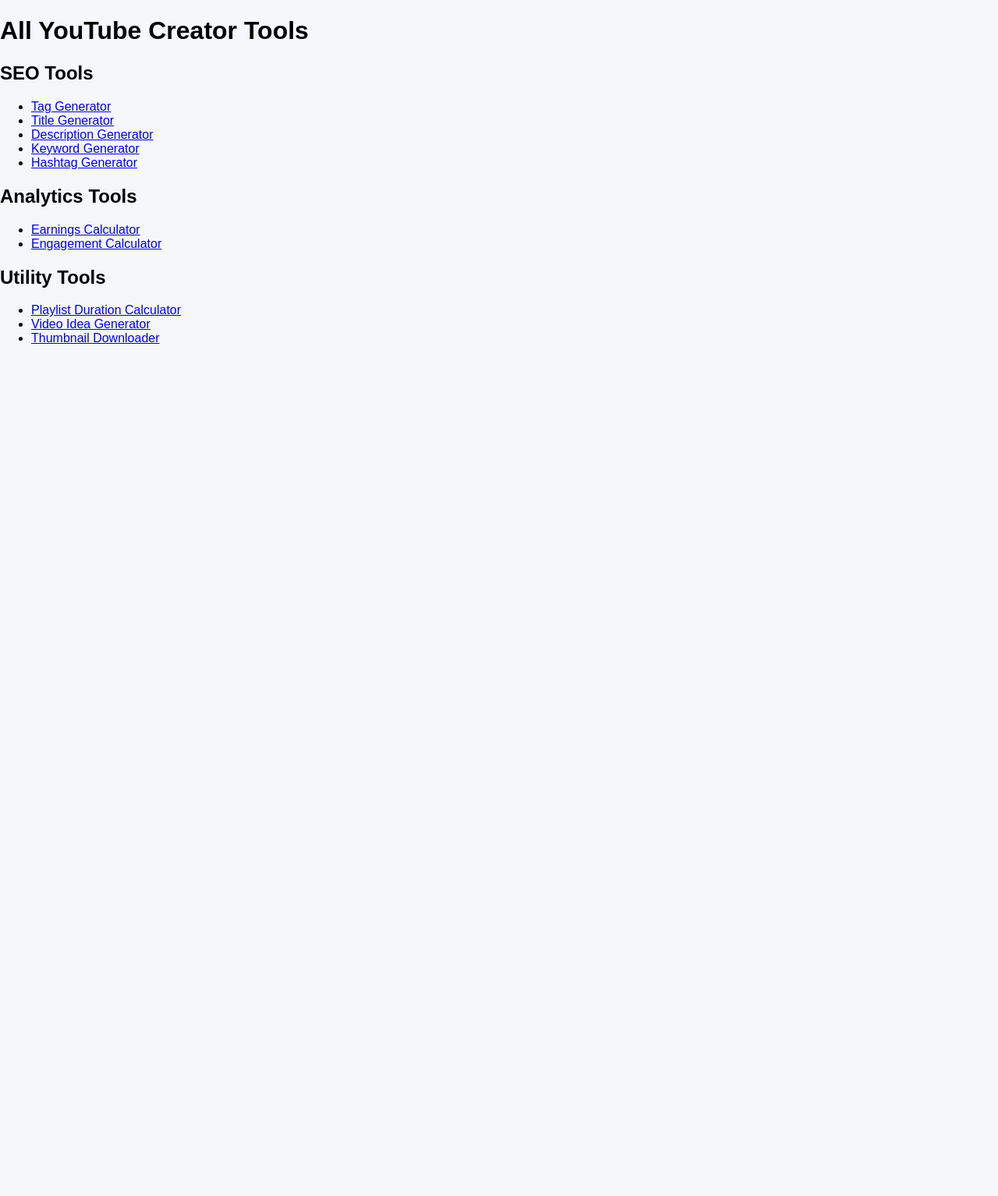
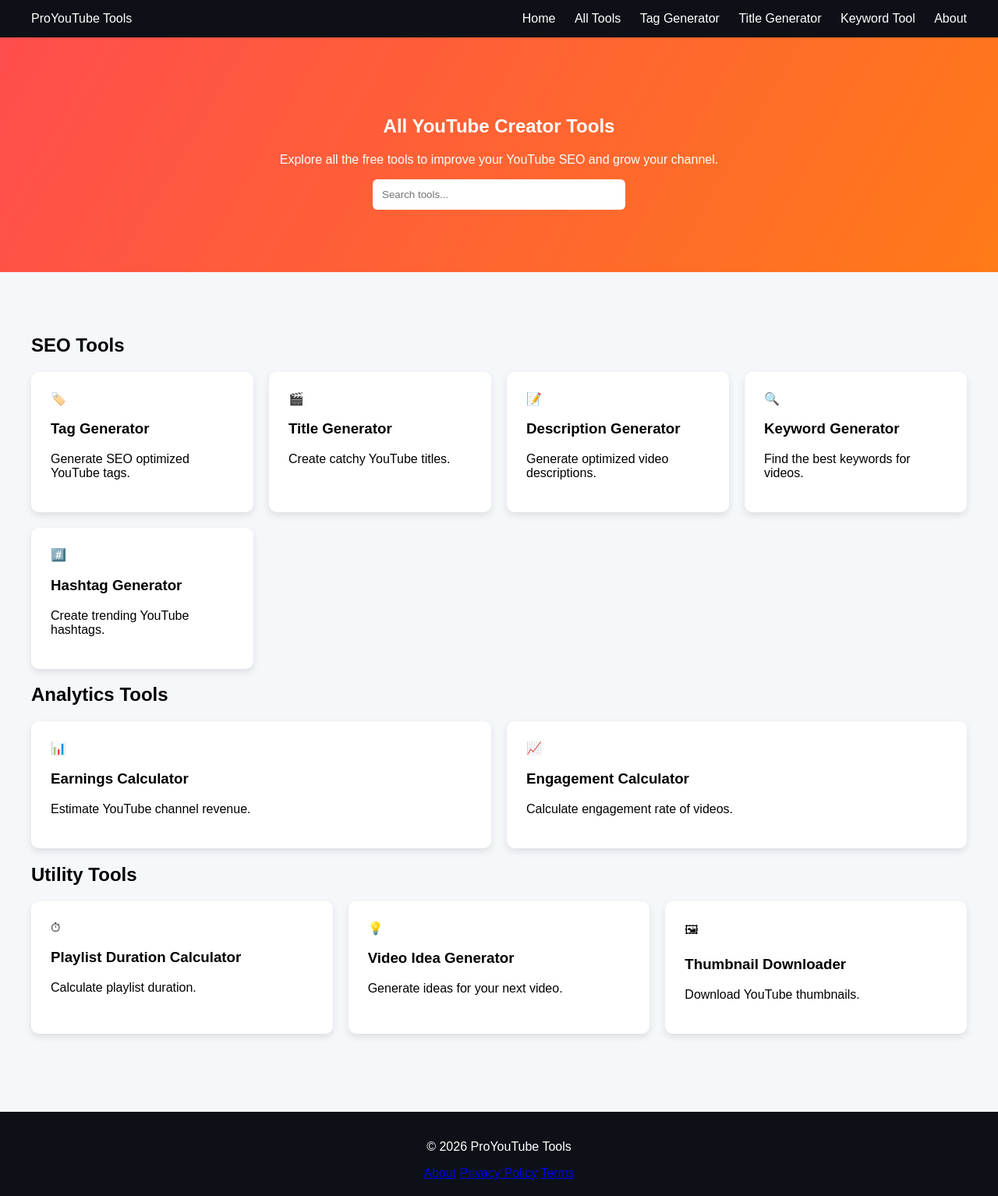
Before and after one commit to Rehmanxyz/youtube-tools, a website: page public/tools.html in a window 1280 px wide. Shown: the whole page at 78% size. Before the commit the page ends 800 px from the top, so only its background shows below. Drawn offline with Linux system fonts and the light colour scheme.

Commit message:
add result cards

```diff
--- a/public/style.css
+++ b/public/style.css
@@ -93,3 +93,35 @@ border-radius:5px;
 cursor:pointer;
 
 }
+
+.result-card{
+
+background:white;
+
+padding:20px;
+
+margin-top:15px;
+
+border-radius:8px;
+
+box-shadow:0 3px 10px rgba(0,0,0,0.1);
+
+}
+
+.copy-btn{
+
+margin-top:10px;
+
+padding:8px 14px;
+
+background:#ff4d4d;
+
+color:white;
+
+border:none;
+
+border-radius:6px;
+
+cursor:pointer;
+
+}
--- a/public/tools.html
+++ b/public/tools.html
@@ -1,46 +1,209 @@
 <!DOCTYPE html>
-<html>
+<html lang="en">
+
 <head>
 
-<title>YouTube Tools - ProYouTube Tools</title>
+<meta charset="UTF-8">
+<meta name="viewport" content="width=device-width, initial-scale=1.0">
+
+<title>All YouTube Tools - ProYouTube Tools</title>
+
+<meta name="description"
+content="Browse all free YouTube creator tools including tag generator, title generator, keyword generator, hashtag generator and analytics tools.">
+
 <link rel="stylesheet" href="style.css">
 
 </head>
 
+
 <body>
+
+<header class="navbar">
+
+<div class="logo">ProYouTube Tools</div>
+
+<nav>
+
+<a href="/">Home</a>
+
+<a href="/tools.html">All Tools</a>
+
+<a href="/tools/tag-generator.html">Tag Generator</a>
+
+<a href="/tools/title-generator.html">Title Generator</a>
+
+<a href="/tools/keyword-generator.html">Keyword Tool</a>
+
+<a href="/about.html">About</a>
+
+</nav>
+
+</header>
+
+
+<section class="hero">
 
 <h1>All YouTube Creator Tools</h1>
 
+<p>Explore all the free tools to improve your YouTube SEO and grow your channel.</p>
+
+<input id="toolSearch" placeholder="Search tools...">
+
+</section>
+
+
+<section class="tools">
+
 <h2>SEO Tools</h2>
 
-<ul>
+<div class="tool-grid">
 
-<li><a href="/tools/tag-generator.html">Tag Generator</a></li>
-<li><a href="/tools/title-generator.html">Title Generator</a></li>
-<li><a href="/tools/description-generator.html">Description Generator</a></li>
-<li><a href="/tools/keyword-generator.html">Keyword Generator</a></li>
-<li><a href="/tools/hashtag-generator.html">Hashtag Generator</a></li>
+<a class="tool-card" href="/tools/tag-generator.html">
 
-</ul>
+<div class="tool-icon">🏷️</div>
+
+<h3>Tag Generator</h3>
+
+<p>Generate SEO optimized YouTube tags.</p>
+
+</a>
+
+
+<a class="tool-card" href="/tools/title-generator.html">
+
+<div class="tool-icon">🎬</div>
+
+<h3>Title Generator</h3>
+
+<p>Create catchy YouTube titles.</p>
+
+</a>
+
+
+<a class="tool-card" href="/tools/description-generator.html">
+
+<div class="tool-icon">📝</div>
+
+<h3>Description Generator</h3>
+
+<p>Generate optimized video descriptions.</p>
+
+</a>
+
+
+<a class="tool-card" href="/tools/keyword-generator.html">
+
+<div class="tool-icon">🔍</div>
+
+<h3>Keyword Generator</h3>
+
+<p>Find the best keywords for videos.</p>
+
+</a>
+
+
+<a class="tool-card" href="/tools/hashtag-generator.html">
+
+<div class="tool-icon">#️⃣</div>
+
+<h3>Hashtag Generator</h3>
+
+<p>Create trending YouTube hashtags.</p>
+
+</a>
+
+</div>
+
+
 
 <h2>Analytics Tools</h2>
 
-<ul>
+<div class="tool-grid">
 
-<li><a href="/tools/earnings-calculator.html">Earnings Calculator</a></li>
-<li><a href="/tools/engagement-calculator.html">Engagement Calculator</a></li>
+<a class="tool-card" href="/tools/earnings-calculator.html">
 
-</ul>
+<div class="tool-icon">📊</div>
+
+<h3>Earnings Calculator</h3>
+
+<p>Estimate YouTube channel revenue.</p>
+
+</a>
+
+
+<a class="tool-card" href="/tools/engagement-calculator.html">
+
+<div class="tool-icon">📈</div>
+
+<h3>Engagement Calculator</h3>
+
+<p>Calculate engagement rate of videos.</p>
+
+</a>
+
+</div>
+
+
 
 <h2>Utility Tools</h2>
 
-<ul>
+<div class="tool-grid">
 
-<li><a href="/tools/playlist-calculator.html">Playlist Duration Calculator</a></li>
-<li><a href="/tools/video-idea-generator.html">Video Idea Generator</a></li>
-<li><a href="/tools/thumbnail-downloader.html">Thumbnail Downloader</a></li>
+<a class="tool-card" href="/tools/playlist-calculator.html">
 
-</ul>
+<div class="tool-icon">⏱</div>
+
+<h3>Playlist Duration Calculator</h3>
+
+<p>Calculate playlist duration.</p>
+
+</a>
+
+
+<a class="tool-card" href="/tools/video-idea-generator.html">
+
+<div class="tool-icon">💡</div>
+
+<h3>Video Idea Generator</h3>
+
+<p>Generate ideas for your next video.</p>
+
+</a>
+
+
+<a class="tool-card" href="/tools/thumbnail-downloader.html">
+
+<div class="tool-icon">🖼</div>
+
+<h3>Thumbnail Downloader</h3>
+
+<p>Download YouTube thumbnails.</p>
+
+</a>
+
+</div>
+
+</section>
+
+
+<footer>
+
+<p>© 2026 ProYouTube Tools</p>
+
+<div class="footer-links">
+
+<a href="/about.html">About</a>
+
+<a href="/privacy.html">Privacy Policy</a>
+
+<a href="/terms.html">Terms</a>
+
+</div>
+
+</footer>
+
+<script src="script.js"></script>
 
 </body>
+
 </html>
```
Also changed, not shown: public/index.html (+116 -16 lines), public/tools/description-generator.html (+10 -0 lines), public/tools/hashtag-generator.html (+10 -0 lines), public/tools/keyword-generator.html (+10 -0 lines), public/tools/tag-generator.html (+10 -0 lines), public/tools/title-generator.html (+10 -0 lines).
